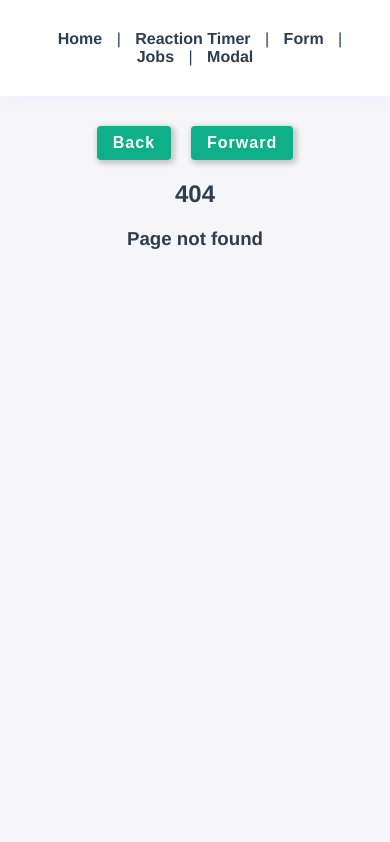
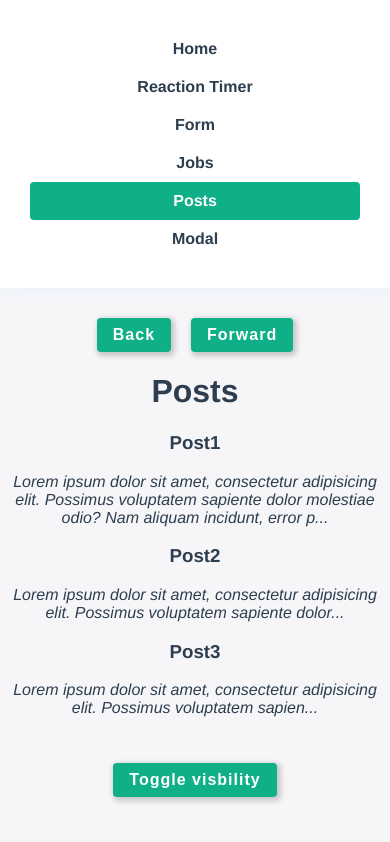
Before and after one commit to seanjyjy/basic-vue-projects, a Vue app: page /posts in a window 390 px wide. Before the commit this address had no page. Built offline with nearby package versions, Linux system fonts and the light colour scheme.

Commit message:
learning composition api and responsive

```diff
--- a/src/App.vue
+++ b/src/App.vue
@@ -1,9 +1,15 @@
 <template>
   <div id="nav">
-    <router-link to="/">Home</router-link> |
-    <router-link :to="{ name: 'ReactionTimer' }">Reaction Timer</router-link> |
-    <router-link :to="{ name: 'VueForm' }">Form</router-link> |
-    <router-link :to="{ name: 'Jobs' }">Jobs</router-link> |
+    <router-link to="/">Home</router-link>
+    <span class="temp-span"> | </span>
+    <router-link :to="{ name: 'ReactionTimer' }">Reaction Timer</router-link>
+    <span class="temp-span"> | </span>
+    <router-link :to="{ name: 'VueForm' }">Form</router-link>
+    <span class="temp-span"> | </span>
+    <router-link :to="{ name: 'Jobs' }">Jobs</router-link>
+    <span class="temp-span"> | </span>
+    <router-link :to="{ name: 'Posts' }">Posts</router-link>
+    <span class="temp-span"> | </span>
     <router-link :to="{ name: 'Modal' }">Modal</router-link>
   </div>
   <!-- <button @click="redirect">Redirect</button> -->
@@ -44,7 +50,15 @@ export default {
   background: #fff;
   box-shadow: -1px -2px 17px 1px rgba(232, 238, 255, 1);
 }
-
+@media screen and (max-width: 580px) {
+  #nav {
+    display: flex;
+    flex-direction: column;
+  }
+  .temp-span {
+    display: none;
+  }
+}
 #nav a {
   font-weight: bold;
   color: #2c3e50;
--- a/src/components/Block.vue
+++ b/src/components/Block.vue
@@ -50,4 +50,9 @@ export default {
   padding: 100px 0;
   margin: 40px auto;
 }
+@media screen and (max-width: 400px) {
+  .block {
+    width: 80%;
+  }
+}
 </style>
--- a/src/components/ModalComponent.vue
+++ b/src/components/ModalComponent.vue
@@ -27,6 +27,11 @@ export default {
   margin: 100px auto;
   background: white;
   border-radius: 10px;
+}
+@media screen and (max-width: 400px) {
+  .modal {
+    width: 80%;
+  }
 }
 .backdrop {
   top: 0;
--- /dev/null
+++ b/src/components/PostList.vue
@@ -0,0 +1,24 @@
+<template>
+  <div class="post-list">
+    <div v-for="post in posts" :key="post.id">
+      <SinglePost :post="post" />
+    </div>
+  </div>
+</template>
+
+<script>
+import SinglePost from "./SinglePost";
+import { onMounted, onUnmounted, onUpdated } from "vue";
+
+export default {
+  props: ["posts"],
+  components: { SinglePost },
+  setup(props) {
+    onMounted(() => console.log("component mounted"));
+    onUnmounted(() => console.log("component unmounted"));
+    onUpdated(() => console.log("component updated"));
+  },
+};
+</script>
+
+<style></style>
--- /dev/null
+++ b/src/components/SinglePost.vue
@@ -0,0 +1,22 @@
+<template>
+  <div class="post">
+    <h3>{{ post.title }}</h3>
+    <p>{{ snippet }}</p>
+  </div>
+</template>
+
+<script>
+import { computed } from "vue";
+export default {
+  props: ["post"],
+  setup(props) {
+    const snippet = computed(() => {
+      let len = Math.random() * 100 + 50;
+      return `${props.post.body.substring(0, len)}...`;
+    });
+    return { snippet };
+  },
+};
+</script>
+
+<style></style>
--- a/src/router/index.js
+++ b/src/router/index.js
@@ -6,6 +6,7 @@ import JobDetails from "../views/jobs/JobDetails.vue";
 import NotFound from "../views/NotFound.vue";
 import Modal from "../views/Modal.vue";
 import VueForm from "../views/VueForm.vue";
+import Posts from "../views/Posts.vue";
 
 const routes = [
   {
@@ -50,6 +51,11 @@ const routes = [
     name: "VueForm",
     component: VueForm,
   },
+  {
+    path: "/posts",
+    name: "Posts",
+    component: Posts,
+  },
 ];
 
 const router = createRouter({
--- /dev/null
+++ b/src/views/Posts.vue
@@ -0,0 +1,31 @@
+<template>
+  <div class="post-home">
+    <h1>Posts</h1>
+    <PostList :posts="posts" v-if="showPosts" />
+    <button @click="showPosts = !showPosts">Toggle visbility</button>
+  </div>
+</template>
+
+<script>
+import PostList from "../components/PostList.vue";
+import { ref } from "vue";
+
+export default {
+  components: { PostList },
+  setup() {
+    let lorem =
+      "    Lorem ipsum dolor sit amet, consectetur adipisicing elit. Possimus voluptatem sapiente dolor molestiae odio? Nam aliquam incidunt, error perspiciatis nulla nemo laudantium provident porro numquam eveniet! Blanditiis recusandae adipisci optio.";
+    const posts = ref([
+      { title: "Post1", body: lorem, id: 1 },
+      { title: "Post2", body: lorem, id: 2 },
+      { title: "Post3", body: lorem, id: 3 },
+    ]);
+
+    const showPosts = ref(true);
+
+    return { posts, showPosts };
+  },
+};
+</script>
+
+<style></style>
--- a/src/views/VueForm.vue
+++ b/src/views/VueForm.vue
@@ -78,6 +78,11 @@ form {
   -webkit-box-shadow: 1px 2px 5px 2px rgba(82, 82, 82, 0.23);
   -moz-box-shadow: 1px 2px 5px 2px rgba(82, 82, 82, 0.23);
 }
+@media screen and (max-width: 520px) {
+  form {
+    width: 80%;
+  }
+}
 label {
   color: #aaa;
   display: inline-block;
--- a/src/views/jobs/JobDetails.vue
+++ b/src/views/jobs/JobDetails.vue
@@ -24,7 +24,15 @@ export default {
     fetch(`http://localhost:3000/jobs/${this.id}`)
       .then((response) => response.json())
       .then((data) => (this.job = data))
-      .catch((err) => console.log(err));
+      .catch((err) => {
+        // we will come here iff in real deployment as we are unable to run json-server first
+        let jobs = [
+          { title: "Job 1", id: 1, details: "this is job 1" },
+          { title: "Job 2", id: 2, details: "this is job 2" },
+          { title: "Job 3", id: 3, details: "this is job 3" },
+        ];
+        this.job = jobs[this.id - 1];
+      });
   },
 };
 </script>
--- a/src/views/jobs/Jobs.vue
+++ b/src/views/jobs/Jobs.vue
@@ -25,7 +25,14 @@ export default {
     fetch("http://localhost:3000/jobs")
       .then((response) => response.json())
       .then((data) => (this.jobs = data))
-      .catch((err) => console.log(err));
+      .catch((err) => {
+        // we will come here iff in real deployment as we are unable to run json-server first
+        this.jobs = [
+          { title: "Job 1", id: 1, details: "this is job 1" },
+          { title: "Job 2", id: 2, details: "this is job 2" },
+          { title: "Job 3", id: 3, details: "this is job 3" },
+        ];
+      });
   },
 };
 </script>
```
